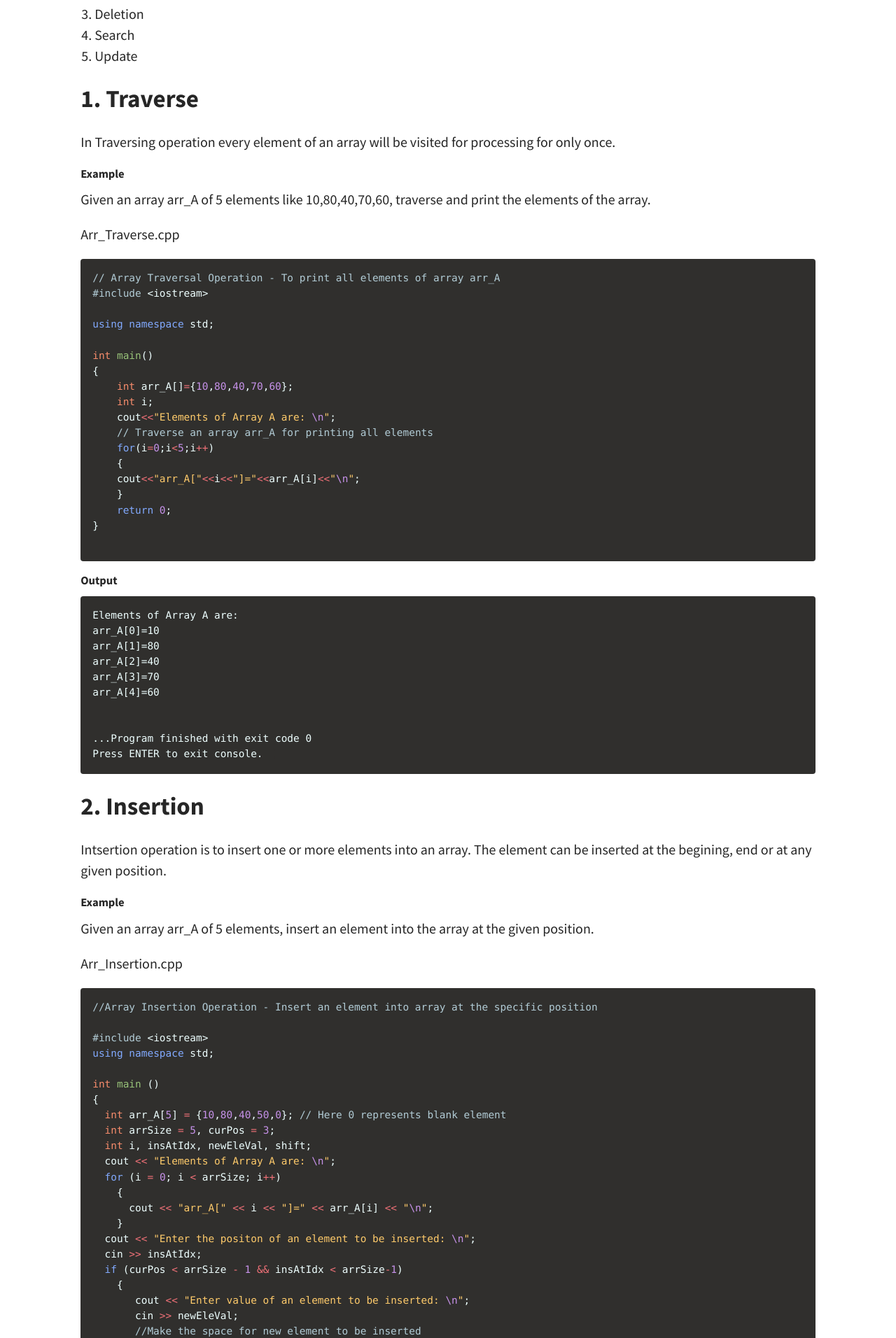
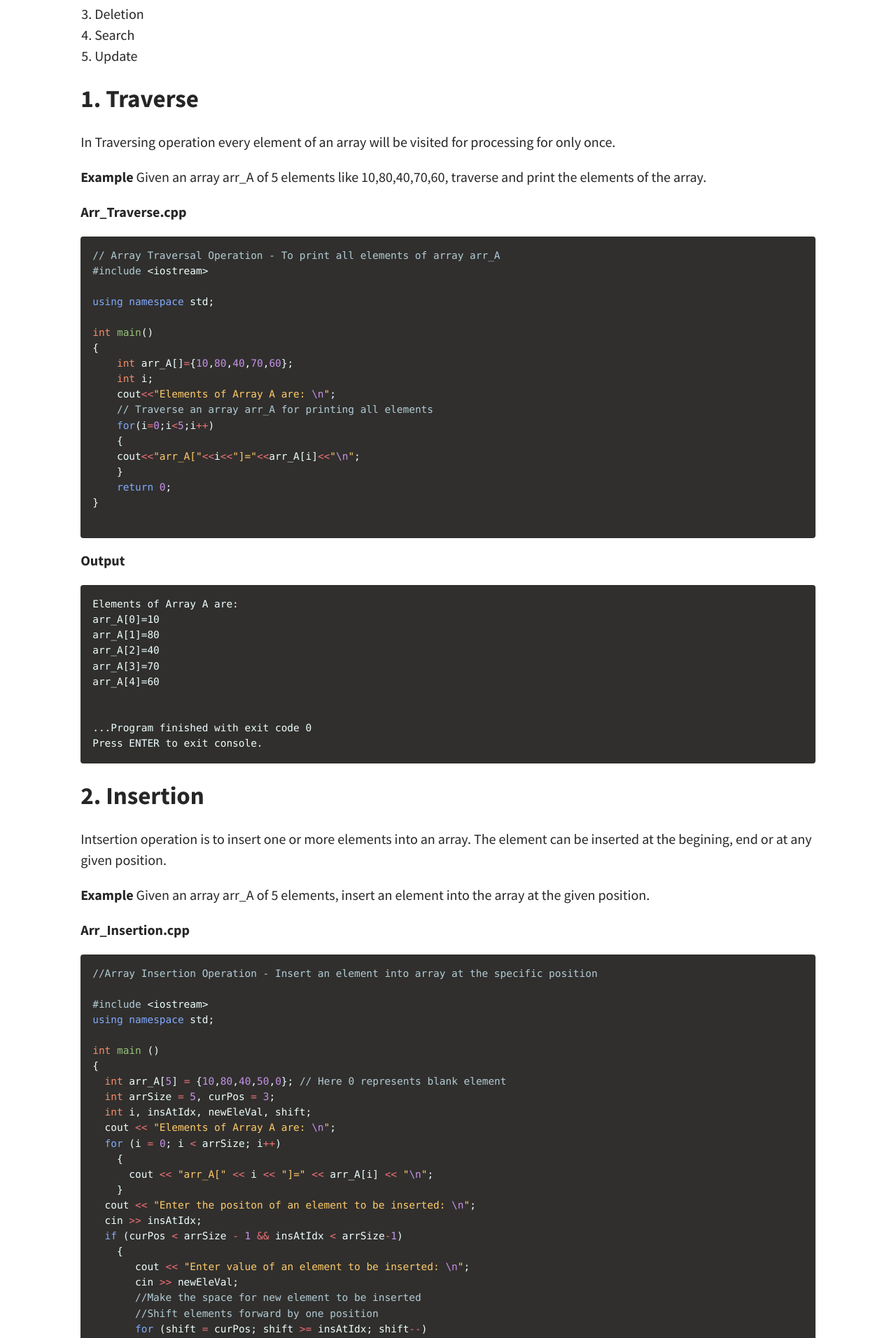
Before and after one commit to bharatibhole/bharatibhole.github.io, a Jekyll site: the page built from _posts/2020-09-08-Array-Operations.md, in a window 1280 px wide. Shown: the part 599-2511 px from the top of the page at 70% size. Built offline with Jekyll 4.4.1, drawn with Linux system fonts in a browser that asks for light colours.

Commit message:
blog edit

````diff
--- a/_posts/2020-09-08-Array-Operations.md
+++ b/_posts/2020-09-08-Array-Operations.md
@@ -19,10 +19,10 @@ Array data structure supports following basic operations -
 ## 1. Traverse
    In Traversing operation every element of an array will be visited for processing for only once.
 
-##### Example
+**Example**
 Given an array arr_A of 5 elements like 10,80,40,70,60, traverse and print the elements of the array.
 
-Arr_Traverse.cpp
+**Arr_Traverse.cpp**
 ```cpp
 // Array Traversal Operation - To print all elements of array arr_A
 #include <iostream>
@@ -44,7 +44,7 @@ int main()
 
 ```
 
-##### Output
+**Output**
 ```
 Elements of Array A are:
 arr_A[0]=10
@@ -61,10 +61,10 @@ Press ENTER to exit console.
 ## 2. Insertion
    Intsertion operation is to insert one or more elements into an array. The element can be inserted at the begining, end or at any given position.
 
-##### Example
+**Example**
 Given an array arr_A of 5 elements, insert an element into the array at the given position.
 
-Arr_Insertion.cpp
+**Arr_Insertion.cpp**
 ``` cpp
 //Array Insertion Operation - Insert an element into array at the specific position
 
@@ -107,7 +107,7 @@ int main ()
 ```
 
 
-##### Output
+**Output**
 ```
 Elements of Array A are:
 arr_A[0]=10
@@ -135,7 +135,7 @@ Press ENTER to exit console.
 ## 3. Deletion
    Deletion operation refers to removing an element from an array. In order to remove the element from an array you have to reorganize the elements of an array.
 
-##### Example
+**Example**
 
 
 
@@ -149,11 +149,11 @@ Press ENTER to exit console.
 ## 4. Search
    Searching operation helps to check the existance of a particular element into the array.
 
-##### Example
+**Example**
 Given an array arr_A of 5 elements like 10,80,40,70,60 and element tobe searched, find the first occurance of an elements
 into the array.
 
-Arr_Search.cpp
+**Arr_Search.cpp**
 ```cpp
 
 // Array Searching Operation - To search for the first occurance of the given element into an array
@@ -193,7 +193,7 @@ int main ()
 return 0;
 }
 ```
-##### Output
+**Output**
 ```
 Elements of Array A are:
 arr_A[0]=10
@@ -213,11 +213,11 @@ Press ENTER to exit console.
 ## 5. Update − Updates an element at the given index.
    The Updating operation refers to updating the existing element value from an array at a given index.
 
-##### Example
+**Example**
 Given an array arr_A of 5 elements like 10,80,40,70,60 and the values of index and element tobe updated, update element
 of the array.
 
-Arr_Update.cpp
+**Arr_Update.cpp**
 ```cpp
 #include <iostream>
 using namespace std;
@@ -248,7 +248,7 @@ int main ()
 }
 ```
 
-##### Output
+**Output**
 ```
 Elements of Array A are:
 arr_A[0]=10
````
Also changed, not shown: _posts/2020-09-07-Array-Data-Structure.md (+2 -0 lines).
